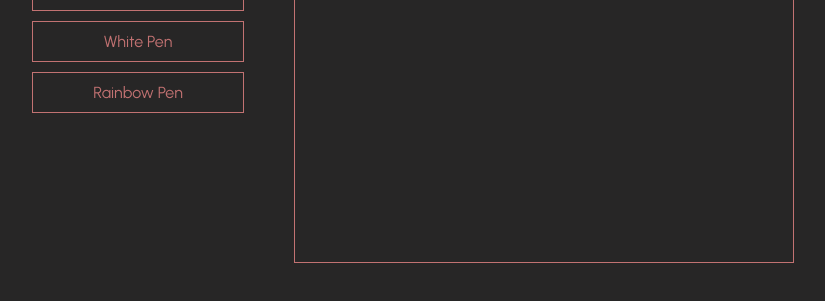
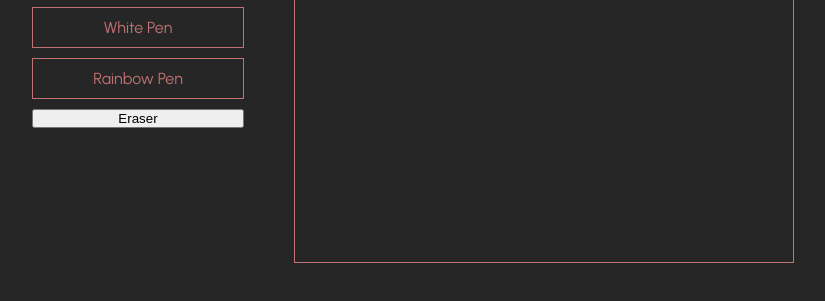
Before and after one commit to iqbalev/etch-a-sketch, a plain HTML site: page index.html in a window 1280 px wide. Shown: the part 387-688 px from the top of the page, without its empty margins (227-1052 px from the left). Drawn offline with Linux system fonts and the light colour scheme; a web font is replaced by a local one.

Commit message:
Added a button for an eraser

```diff
--- a/index.html
+++ b/index.html
@@ -19,6 +19,7 @@
         <button class="btn-grid-size">Grid Size</button>
         <button class="btn-white-pen">White Pen</button>
         <button class="btn-rainbow-pen">Rainbow Pen</button>
+        <button class="btn-eraser">Eraser</button>
       </div>
     </div>
 
```
